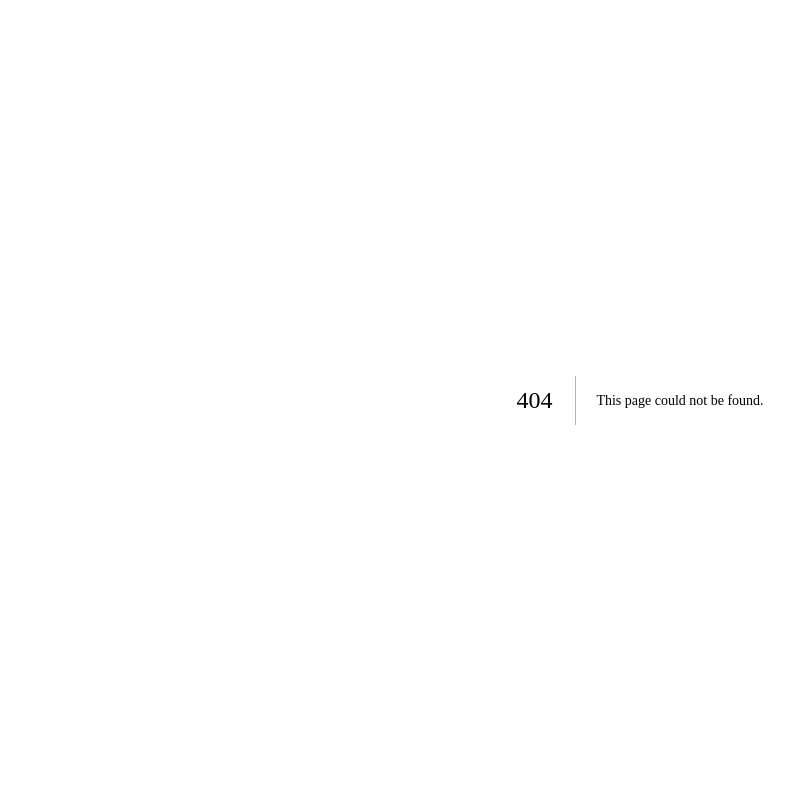
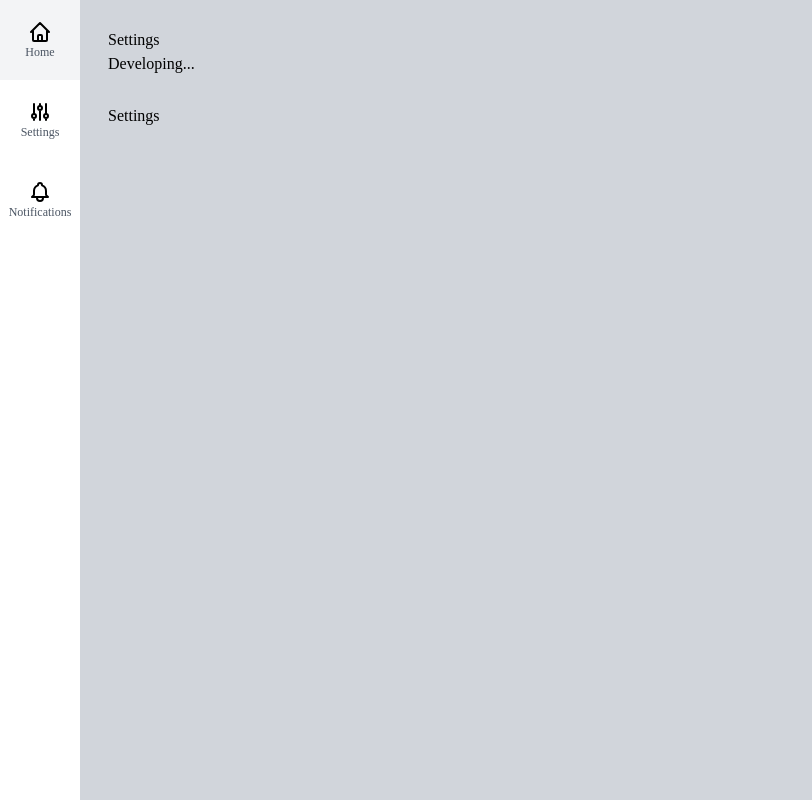
Before and after one commit to NtBat/admin-template, a Next.js app: page /settings in a window 1280 px wide. Before the commit this address had no page. Shown: the whole page, without its empty margins (0-812 px from the left). Built offline with nearby package versions, Linux system fonts and the light colour scheme.

Commit message:
created MenuItem component

```diff
--- /dev/null
+++ b/src/components/icons/index.tsx
@@ -0,0 +1,19 @@
+// for more icons https://heroicons.com/
+
+export const HomeIcon = (
+  <svg xmlns="http://www.w3.org/2000/svg" className="h-6 w-6" fill="none" viewBox="0 0 24 24" stroke="currentColor">
+    <path strokeLinecap="round" strokeLinejoin="round" strokeWidth={2} d="M3 12l2-2m0 0l7-7 7 7M5 10v10a1 1 0 001 1h3m10-11l2 2m-2-2v10a1 1 0 01-1 1h-3m-6 0a1 1 0 001-1v-4a1 1 0 011-1h2a1 1 0 011 1v4a1 1 0 001 1m-6 0h6" />
+  </svg>
+)
+
+export const SettingsIcon = (
+  <svg xmlns="http://www.w3.org/2000/svg" className="h-6 w-6" fill="none" viewBox="0 0 24 24" stroke="currentColor">
+    <path strokeLinecap="round" strokeLinejoin="round" strokeWidth={2} d="M12 6V4m0 2a2 2 0 100 4m0-4a2 2 0 110 4m-6 8a2 2 0 100-4m0 4a2 2 0 110-4m0 4v2m0-6V4m6 6v10m6-2a2 2 0 100-4m0 4a2 2 0 110-4m0 4v2m0-6V4" />
+  </svg>
+)
+
+export const BellIcon = (
+  <svg xmlns="http://www.w3.org/2000/svg" className="h-6 w-6" fill="none" viewBox="0 0 24 24" stroke="currentColor">
+    <path strokeLinecap="round" strokeLinejoin="round" strokeWidth={2} d="M15 17h5l-1.405-1.405A2.032 2.032 0 0118 14.158V11a6.002 6.002 0 00-4-5.659V5a2 2 0 10-4 0v.341C7.67 6.165 6 8.388 6 11v3.159c0 .538-.214 1.055-.595 1.436L4 17h5m6 0v1a3 3 0 11-6 0v-1m6 0H9" />
+  </svg>
+)
--- /dev/null
+++ b/src/components/template/MenuItem.tsx
@@ -0,0 +1,24 @@
+import Link from "next/link";
+
+interface MenuItemProps {
+  url: string;
+  text: string;
+  icon: any;
+}
+
+export default function MenuItem(props: MenuItemProps) {
+  return (
+    <li className={`hover:bg-gray-100`}>
+      <Link href={props.url}>
+        <a className={`
+          flex flex-col justify-center items-center h-20 w-20
+        `}>
+          {props.icon}
+          <span className={`text-xs font-light text-gray-600`}>
+            {props.text}
+          </span>
+        </a>
+      </Link>
+    </li>
+  )
+}
--- a/src/components/template/Sidebar.tsx
+++ b/src/components/template/Sidebar.tsx
@@ -1,7 +1,14 @@
+import { HomeIcon, SettingsIcon, BellIcon } from "../icons";
+import MenuItem from "./MenuItem";
+
 export default function Sidebar() {
   return (
     <aside>
-      Aside
+      <ul>
+        <MenuItem url="/" text="Home" icon={HomeIcon} />
+        <MenuItem url="/settings" text="Settings" icon={SettingsIcon} />
+        <MenuItem url="/notifications" text="Notifications" icon={BellIcon} />
+      </ul>
     </aside>
   )
 }
--- /dev/null
+++ b/src/pages/notifications.tsx
@@ -0,0 +1,9 @@
+import Layout from '../components/template/Layout'
+
+export default function Notifications() {
+  return (
+    <Layout title="Notifications" subtitle="Developing...">
+      Notifications
+    </Layout>
+  )
+}
--- /dev/null
+++ b/src/pages/settings.tsx
@@ -0,0 +1,9 @@
+import Layout from '../components/template/Layout'
+
+export default function Settings() {
+  return (
+    <Layout title="Settings" subtitle="Developing...">
+      Settings
+    </Layout>
+  )
+}
```
